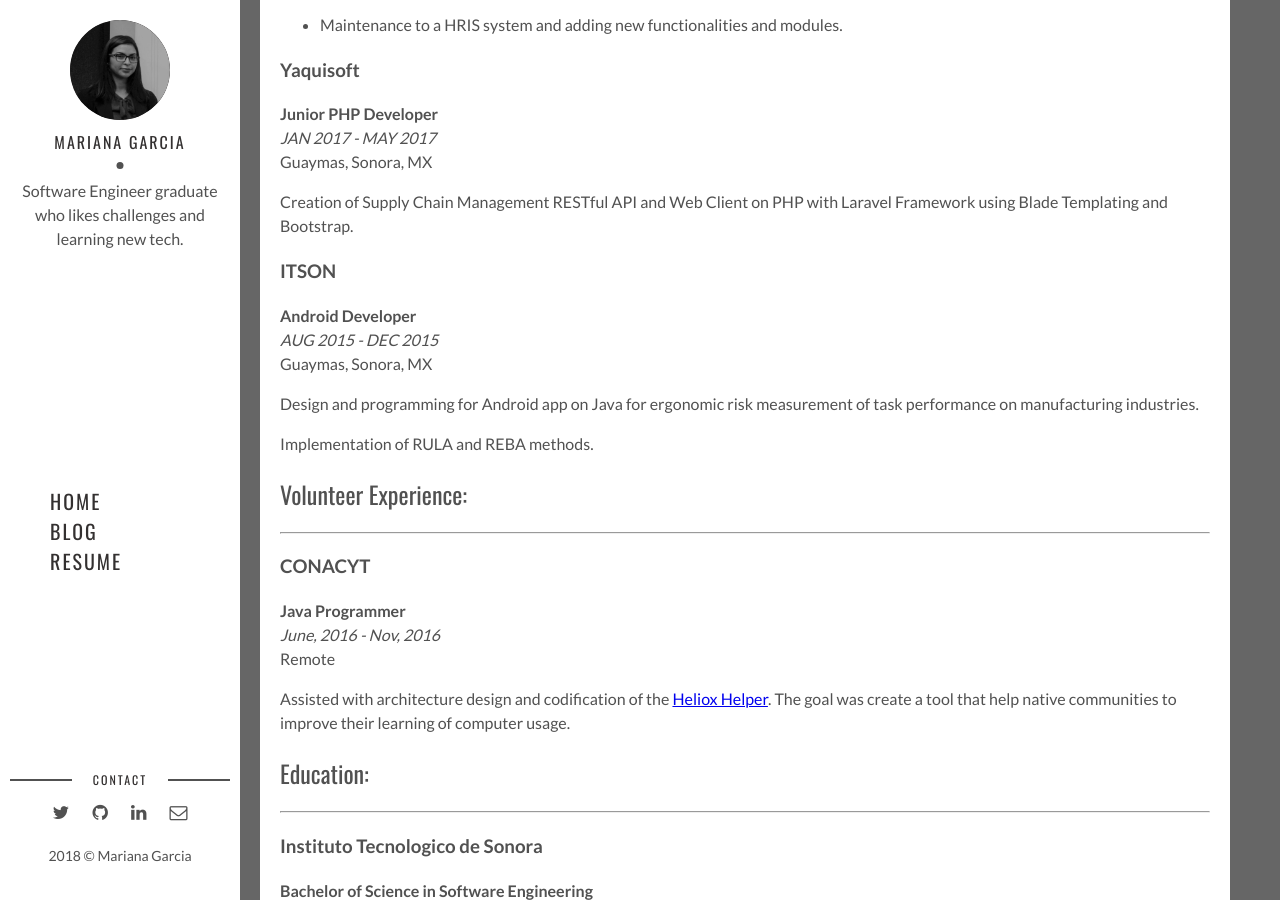
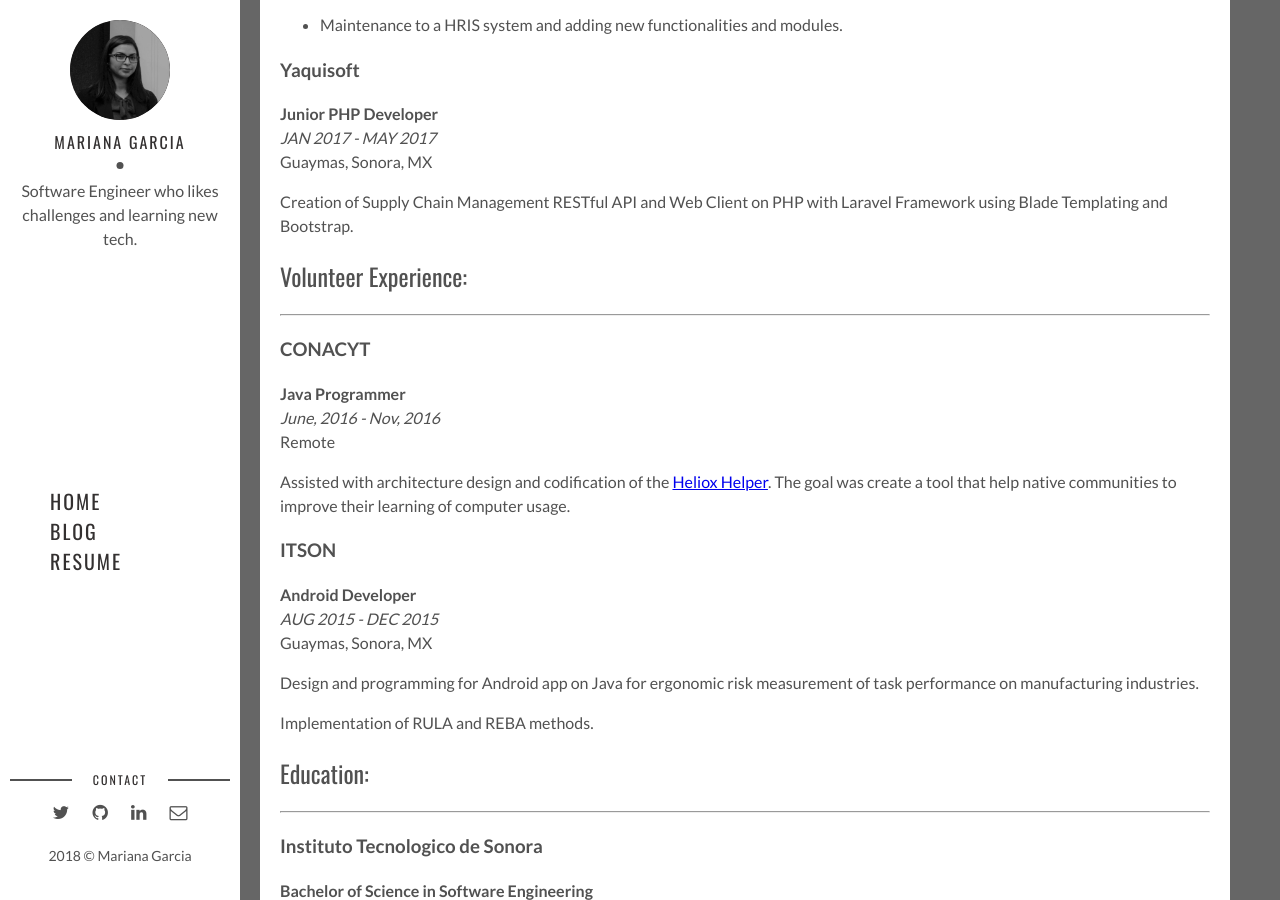
Before and after one commit to marianagh/marianagh.github.io, a Jekyll site: the page built from pages/cv.md, in a window 1280 px wide and 900 px high, scrolled down 458 px. Built offline with Jekyll 4.4.1, drawn with Linux system fonts in a browser that asks for light colours; part of the change alters nothing that is shown; some of the changed text lies outside the part shown.

Commit message:
Updating tittle.

```diff
--- a/_config.yml
+++ b/_config.yml
@@ -7,9 +7,9 @@ url: "marianagh.github.io/" # the base hostname & protocol for your site, e.g. h
 imgrul: 'http://marianagh.github.io/assets/images/'
 
 # Author Settings
-author: Mariana Garcia # add your name
-author-img: mariana-garcia.jpg # add your photo
-about-author: Software Engineer graduate who likes challenges and learning new tech. # add description
+author: Mariana Garcia
+author-img: mariana-garcia.jpg
+about-author: Software Engineer who likes challenges and learning new tech.
 twitter: marianaghdev
 facebook: # add your Facebook handle
 github: marianagh
--- a/pages/cv.md
+++ b/pages/cv.md
@@ -1,8 +1,8 @@
 ---
 layout: page
 show_meta: false
-title: "Curriculum Vitae"
-meta_description: "Curriculum Vitae or Résumé of Mariana Garcia Hernandez"
+title: "Resume"
+meta_description: "Resume of Mariana Garcia"
 subheadline: ""
 permalink: "/cv/"
 header: yes
@@ -12,7 +12,6 @@ image: curriculum-vitae.jpg
 
 ## Professional Experience
 -----
-
 
 ### The Offshore Group
 **Programming Analyst Jr.**
@@ -32,15 +31,6 @@ Guaymas, Sonora, MX
 
 Creation of Supply Chain Management RESTful API and Web Client on PHP with Laravel Framework using Blade Templating and Bootstrap.
 
-### ITSON
-**Android Developer**
-*AUG 2015 - DEC 2015*
-Guaymas, Sonora, MX
-
-Design and programming for Android app on Java for ergonomic risk measurement of task performance on  manufacturing industries.
-
-Implementation of RULA and REBA methods.
-
 ## Volunteer Experience:
 -----
 
@@ -50,6 +40,15 @@ Implementation of RULA and REBA methods.
 Remote
 
 Assisted with architecture design and codification of the [Heliox Helper](http://proyectoheliox.org/blog/heliox-acceso-2-0/). The goal was create a tool that help native communities to improve their learning of computer usage.
+
+### ITSON
+**Android Developer**
+*AUG 2015 - DEC 2015*
+Guaymas, Sonora, MX
+
+Design and programming for Android app on Java for ergonomic risk measurement of task performance on  manufacturing industries.
+
+Implementation of RULA and REBA methods.
 
 
 ## Education:
```
